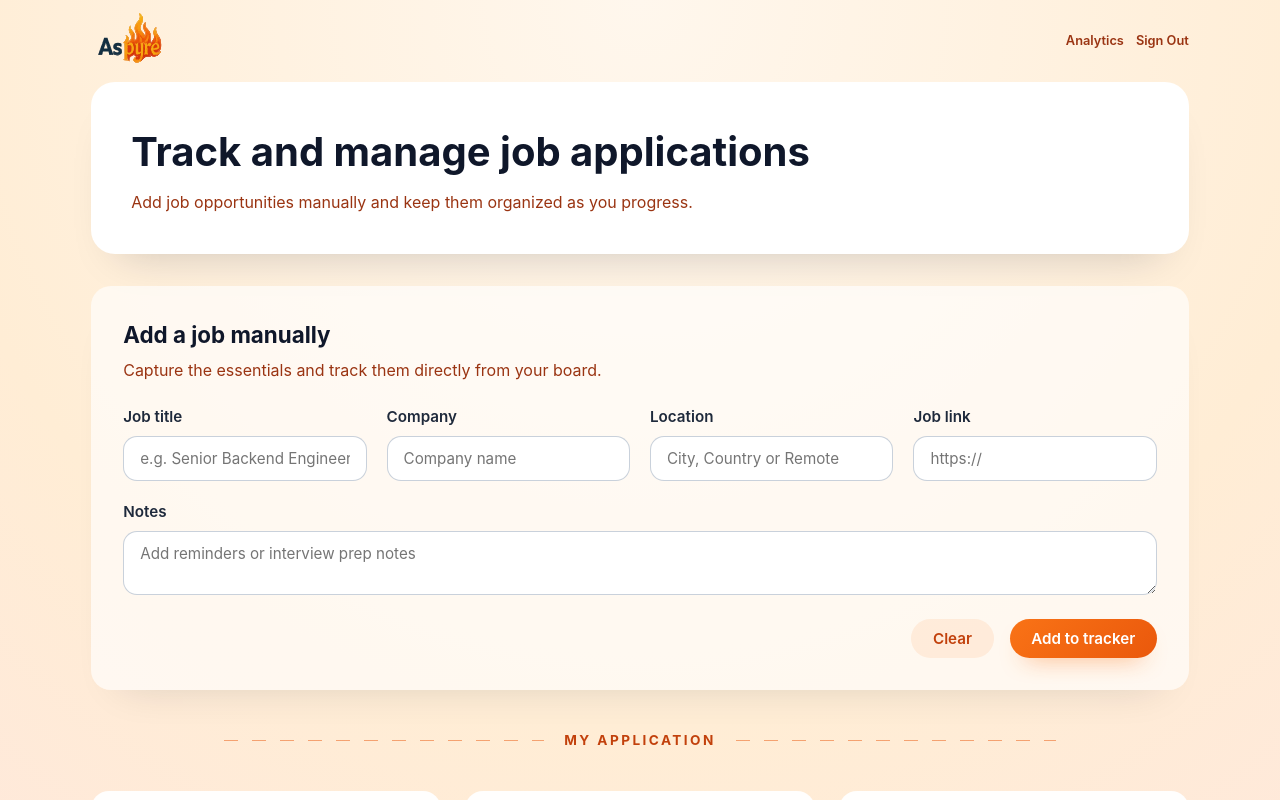
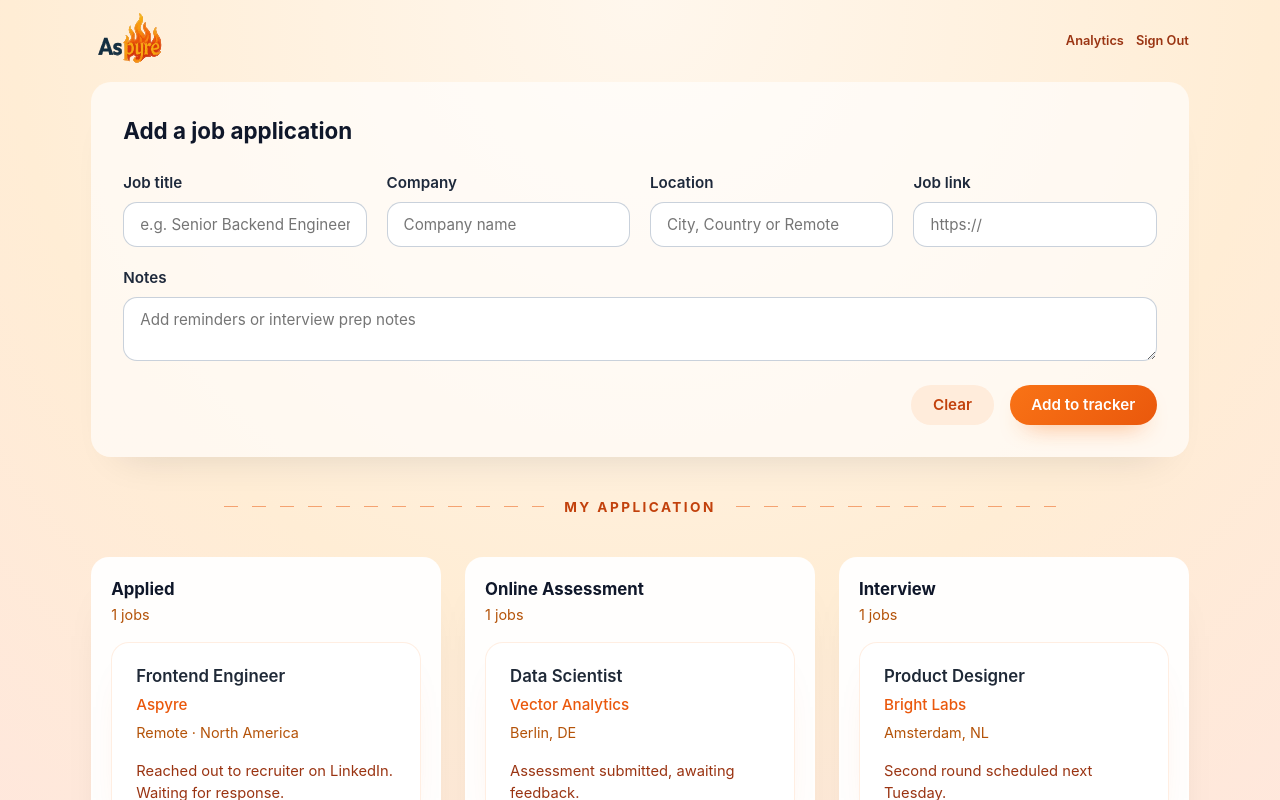
Before and after one commit to fernandwill/aspyre, a React app in the folder frontend/: page / in a window 1280 px wide. Shown: the top 800 px of the page. Built offline with nearby package versions, Linux system fonts and the light colour scheme; the HTML template or start-up script is replaced by a standard one.

Commit message:
minor tweak

```diff
--- a/frontend/src/App.jsx
+++ b/frontend/src/App.jsx
@@ -356,18 +356,10 @@ function App() {
       </header>
 
       <main className="app-main">
-        <section className="ingest-panel">
-          <div className="ingest-header">
-            <h1>Track and manage job applications</h1>
-            <p>Add job opportunities manually and keep them organized as you progress.</p>
-          </div>
-        </section>
-
         <section className="manual-panel">
           <form className="manual-form" onSubmit={handleManualSubmit}>
             <div className="manual-form__header">
-              <h2>Add a job manually</h2>
-              <p>Capture the essentials and track them directly from your board.</p>
+              <h2>Add a job application</h2>
             </div>
             <div className="manual-form__grid">
               <div className="field">
```
